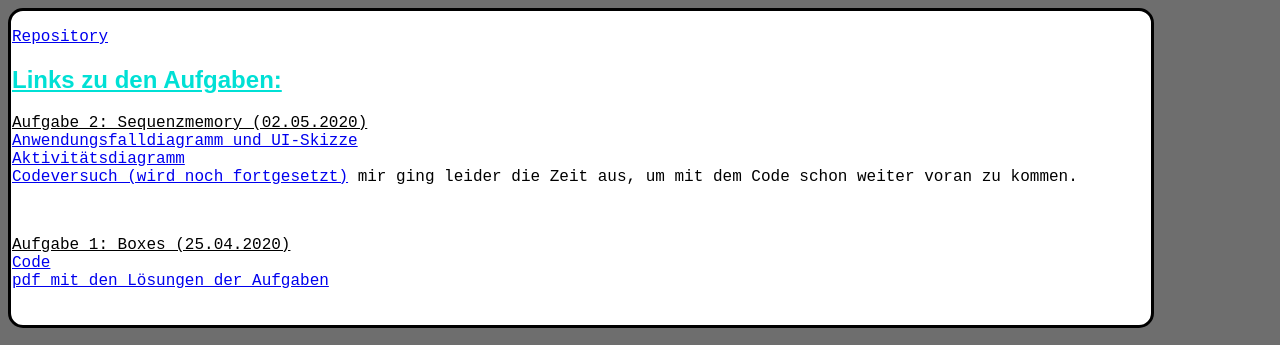
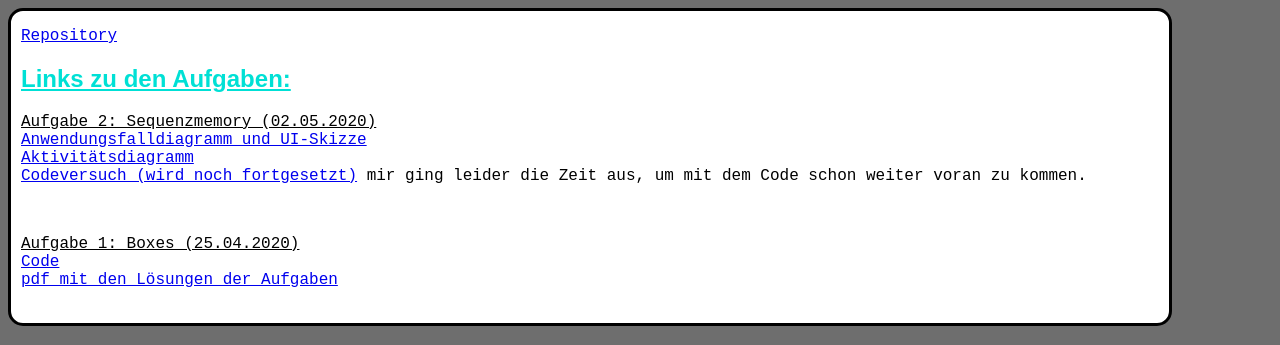
Before and after one commit to yeniayeb/EIA2-3, a plain HTML site: page steckbrief/steckbrief.htm in a window 1280 px wide. Shown: the top 345 px of the page. Drawn offline with Linux system fonts and the light colour scheme.

Commit message:
Steckbrief corrected

```diff
--- a/steckbrief/steckbrief.htm
+++ b/steckbrief/steckbrief.htm
@@ -17,7 +17,7 @@
             border-color: #000000;
             background: #ffffff;
             border-radius: 15px;
-            padding: 1px;
+            padding: 0px 10px 0px 10px;
             margin-bottom: 20px;
         }
 
```
